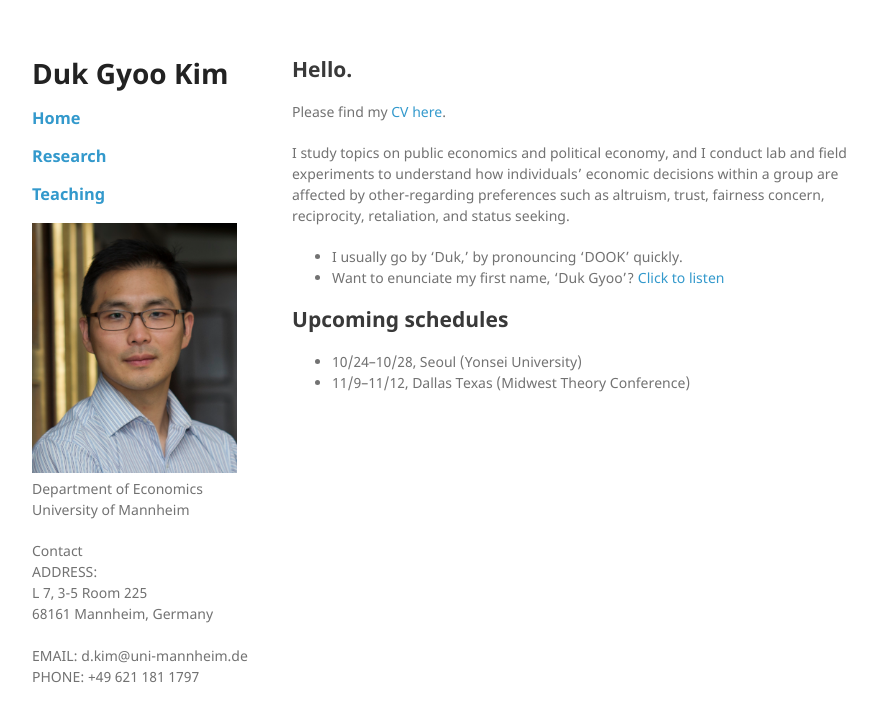
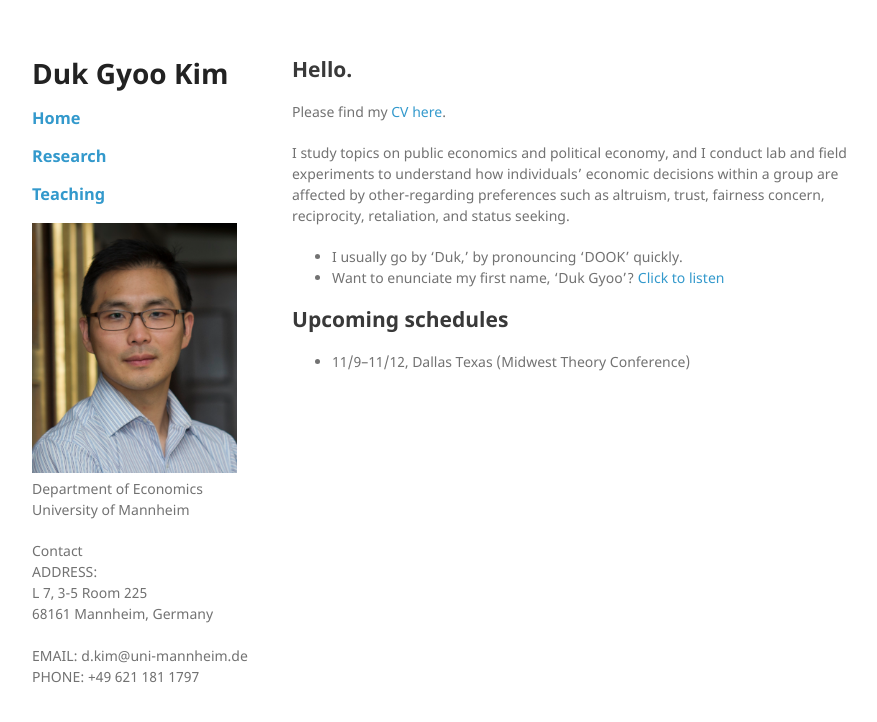
Before and after one commit to kimdukgyoo/kimdukgyoo.github.io, a Jekyll site: the page built from index.md, in a window 1280 px wide. Shown: the top 722 px of the page, without its empty margins (178-1055 px from the left). Built offline with Jekyll 4.4.1, drawn with Linux system fonts in a browser that asks for light colours; our own code applies the rules of GitHub Pages for plain Markdown files.

Commit message:
Update index.md

```diff
--- a/index.md
+++ b/index.md
@@ -10,7 +10,6 @@ I study topics on public economics and political economy, and I conduct lab and
 * Want to enunciate my first name, 'Duk Gyoo'?  <a href="/howtopronouncemyname.mp3" target="_blank">Click to listen</a>
 
 ## Upcoming schedules
-- 10/24--10/28, Seoul (Yonsei University)
 - 11/9--11/12, Dallas Texas (Midwest Theory Conference)
 
 <!--
```
